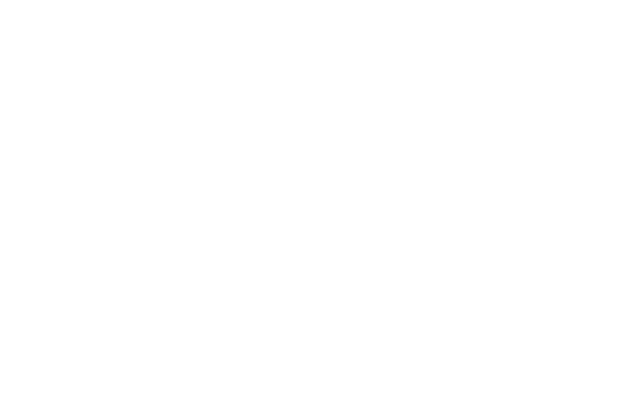
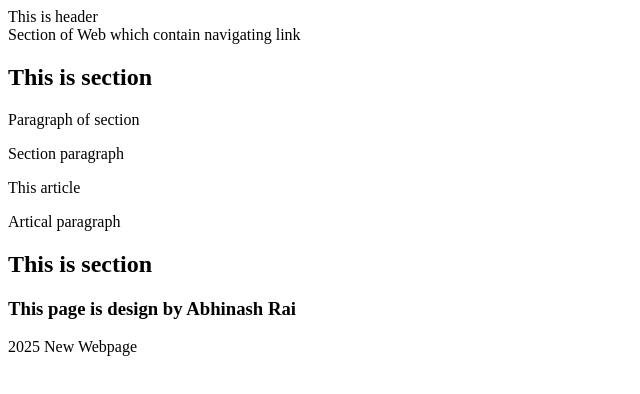
Before and after one commit to Abhinash0395/HTML-CSE11, a plain HTML site: page sementic.HTML in a window 1280 px wide. Shown: the whole page, without its empty margins (0-640 px from the left). Drawn offline with Linux system fonts and the light colour scheme.

Commit message:
Title Creation

```diff
--- a/sementic.HTML
+++ b/sementic.HTML
@@ -1,11 +1,37 @@
 <!DOCTYPE html>
 <html lang="en">
+
 <head>
     <meta charset="UTF-8">
     <meta name="viewport" content="width=device-width, initial-scale=1.0">
     <title>Document</title>
 </head>
+
 <body>
+    <header>This is header</header>
+    <nav>Section of Web which contain navigating link</nav>
+    <main>
+        <section>
+            <h2>This is section</h2>
+            <p>Paragraph of section</p>
+        </section>
+        <p>Section paragraph</p>
+        <article>
+            <h>This article</h>
+            <p>Artical paragraph</p>
 
+        </article>
+        <section>
+            <h2>This is section</h2>
+            <h3>This page is design by Abhinash Rai</h3>
+
+
+
+        </section>
+
+
+    </main>
+    <footer>2025 New Webpage</footer>
 </body>
+
 </html>
```
Also changed, not shown: Web_Assignment/index.html (added, +13 -0 lines).
